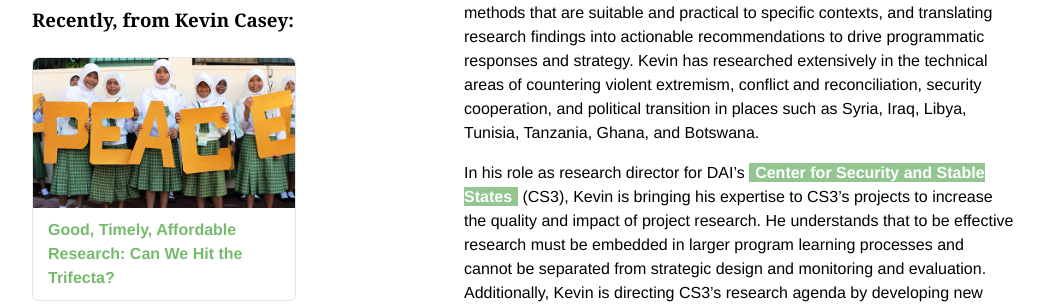
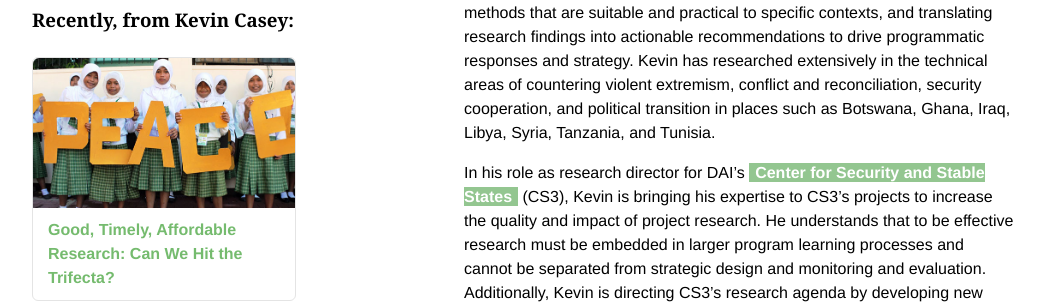
Before and after one commit to BryanSchuetz/CS-, a Jekyll site: the page built from _authors/kevin-casey.markdown, in a window 1280 px wide. Shown: the part 499-803 px from the top of the page, without its empty margins (116-1163 px from the left). Built offline with Jekyll 4.4.1, drawn with Linux system fonts in a browser that asks for light colours; some of the changed text lies outside the part shown.

```diff
--- a/_authors/kevin-casey.markdown
+++ b/_authors/kevin-casey.markdown
@@ -5,7 +5,7 @@ Job: Blog Editor
 Image: "/uploads/Kevin%20Casey%20Photo.jpg"
 ---
 
-Kevin Casey is an applied researcher with experience bringing innovative methodologies to research in conflict, transitional and stabilization contexts. Kevin has designed and executed research in complex environments for USAID, Office of Transition Initiatives, U.S. Army Africa and U.S. Forces in Iraq. In each case, Kevin focused on developing processes for discerning research needs, designing methods that are suitable and practical to specific contexts, and translating research findings into actionable recommendations to drive programmatic responses and strategy. Kevin has researched extensively in the technical areas of countering violent extremism, conflict and reconciliation, security cooperation, and political transition in places such as Syria, Iraq, Libya, Tunisia, Tanzania, Ghana, and Botswana.
+Kevin Casey is an applied researcher with experience bringing innovative methodologies to research in conflict, transitional and stabilization contexts. Kevin has designed and executed research in complex environments for USAID, Office of Transition Initiatives, U.S. Army Africa and U.S. Forces in Iraq. In each case, Kevin focused on developing processes for discerning research needs, designing methods that are suitable and practical to specific contexts, and translating research findings into actionable recommendations to drive programmatic responses and strategy. Kevin has researched extensively in the technical areas of countering violent extremism, conflict and reconciliation, security cooperation, and political transition in places such as Botswana, Ghana, Iraq, Libya, Syria, Tanzania, and Tunisia.
 
 <!--more-->
 
```
